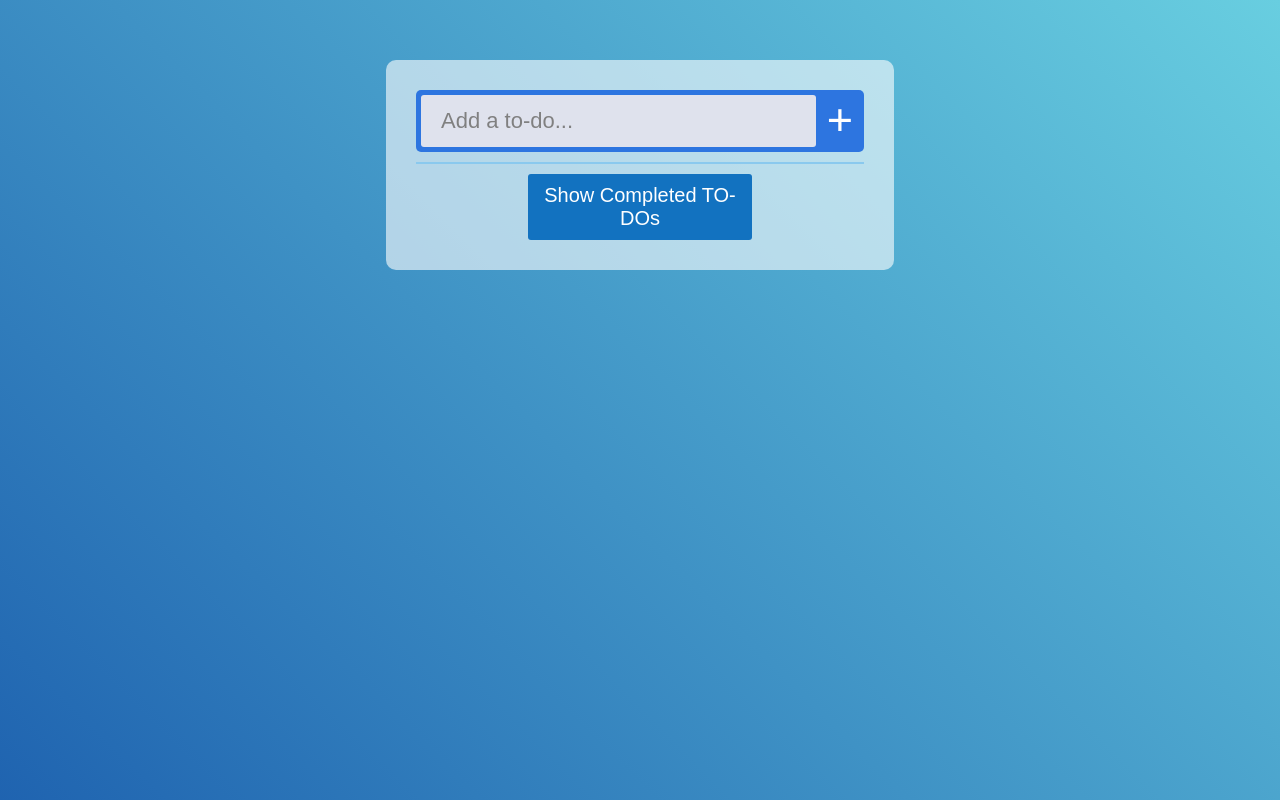
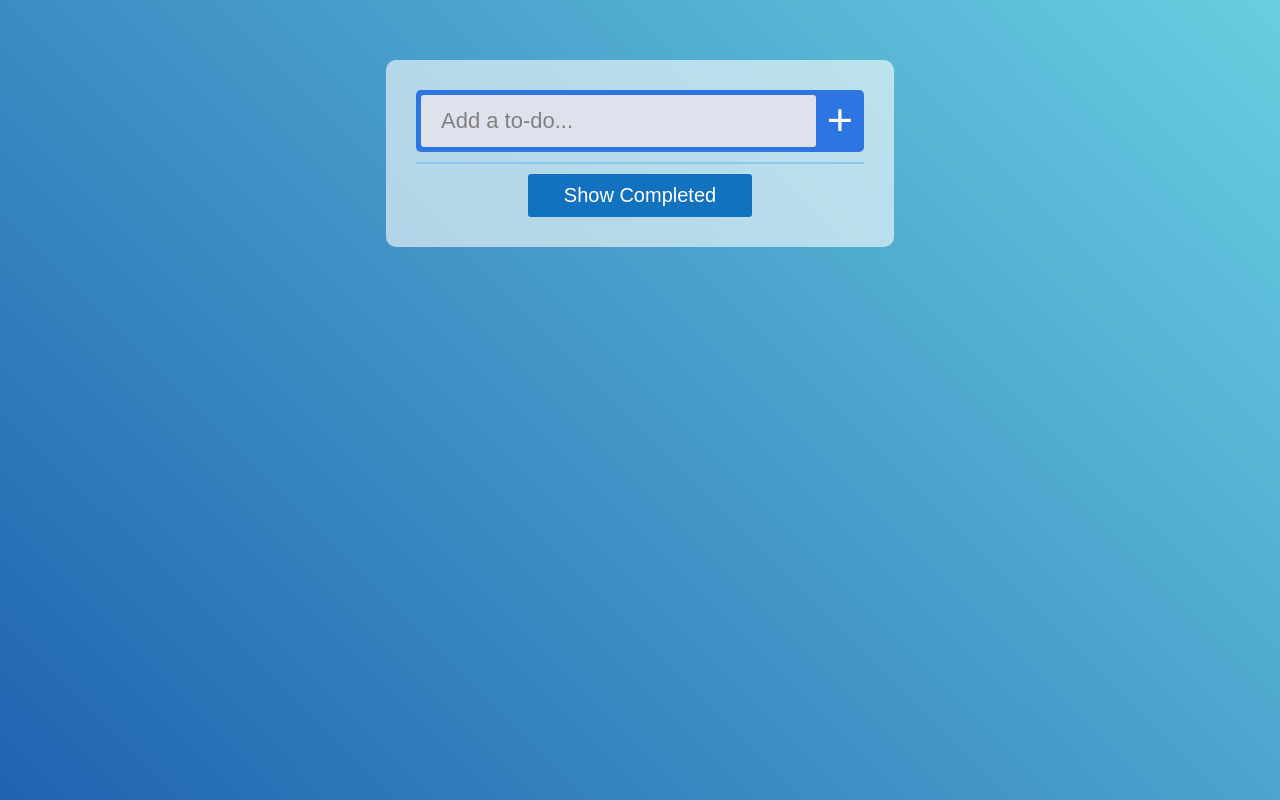
Before and after one commit to pratikjadhav080/React-Practice, a React (Create React App) app in the folder newtodoapp/: page / in a window 1280 px wide. Shown: the top 800 px of the page. Built offline with nearby package versions, Linux system fonts and the light colour scheme.

Commit message:
few changes

```diff
--- a/newtodoapp/src/components/Todo.jsx
+++ b/newtodoapp/src/components/Todo.jsx
@@ -37,7 +37,7 @@ export const Todo = () => {
         <Todoitem prop={handlelist} />
         <Todolist passlist={flag ? list.filter(e => !e.status) : list} toggle={handletoggle} deleteTask={handleDelete} attr="todotasks" />
         <hr/>
-        <button id="buttonShow" onClick={() => setFlag(!flag)}> {flag ? "Show All" : "Show Completed TO-DOs"}</button>
+        <button id="buttonShow" onClick={() => setFlag(!flag)}> {flag ? "Show All" : "Show Completed"}</button>
         <Todolist passlist={flag ? list.filter(e => e.status) : []} toggle={handletoggle} deleteTask={handleDelete} attr="completedtodotasks"/>
     </div>
 }
```
Also changed, not shown: 1 other file (tests, documents, lock files or other folders).
